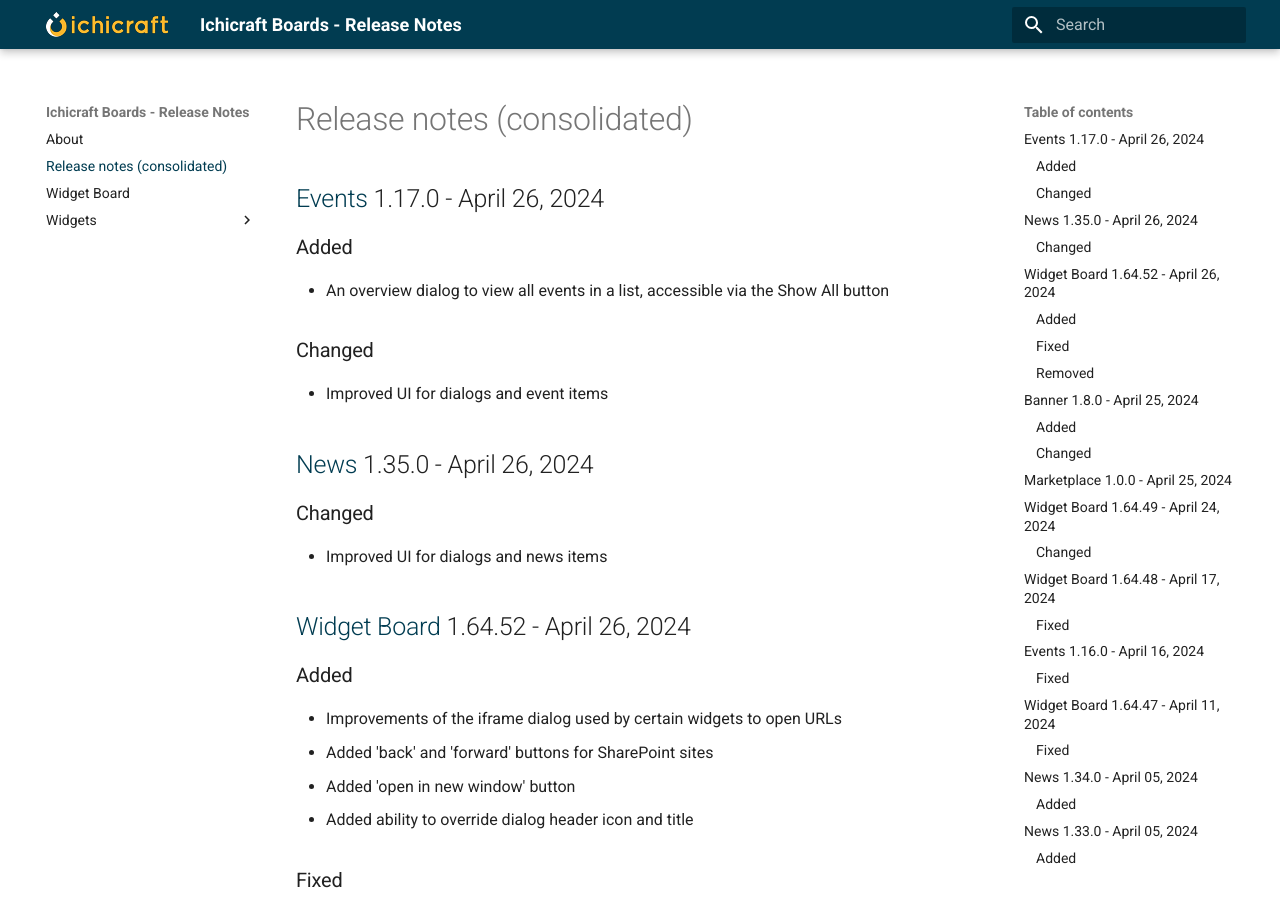
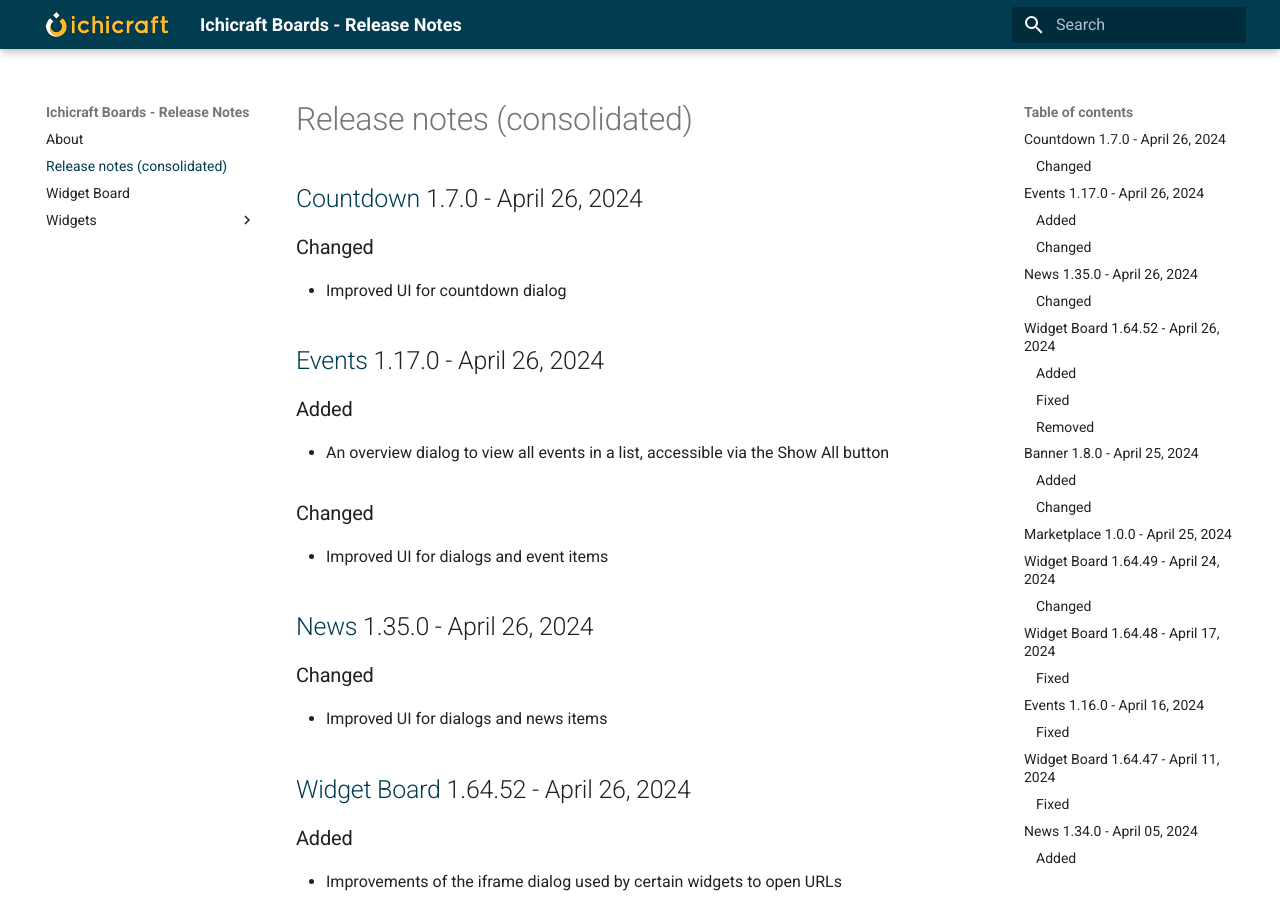
Before and after one commit to ichicraft/widgets-docs, an MkDocs documentation site: the page built from docs/Release-notes-(consolidated).md, in a window 1280 px wide and 900 px high. Built offline with MkDocs 1.6.1 and Material for MkDocs 9.7.7, drawn with Linux system fonts in a browser that asks for light colours.

Commit message:
Release notes updated by BuildService

```diff
--- a/docs/Release-notes-(consolidated).md
+++ b/docs/Release-notes-(consolidated).md
@@ -1,3 +1,8 @@
+## [Countdown](./Widgets/Countdown.md) 1.7.0 - April 26, 2024
+
+### Changed
+- Improved UI for countdown dialog
+
 ## [Events](./Widgets/Events.md) 1.17.0 - April 26, 2024
 
 ### Added
--- a/docs/Widgets/Countdown.md
+++ b/docs/Widgets/Countdown.md
@@ -1,3 +1,8 @@
+## 1.7.0 - April 26, 2024
+
+### Changed
+- Improved UI for countdown dialog
+
 ## 1.6.0 - March 21, 2024
 
 ### Changed
```
